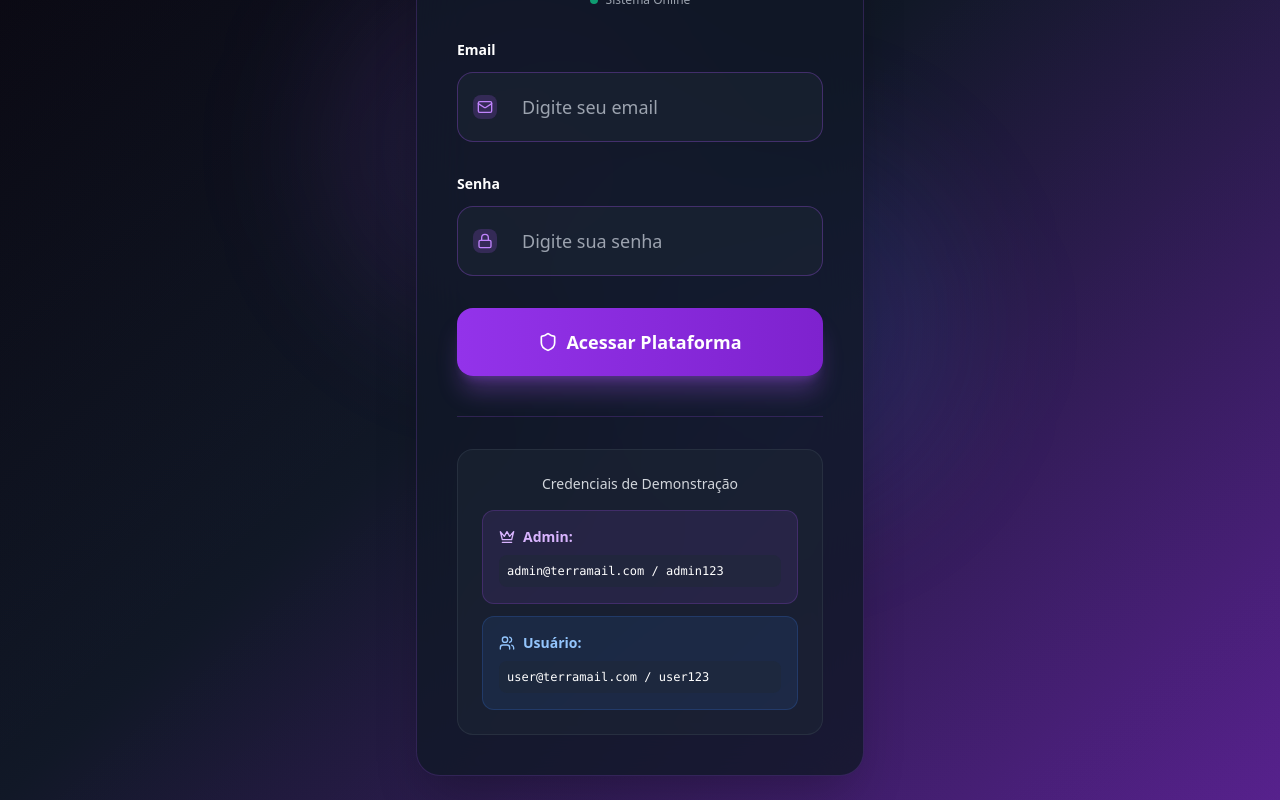
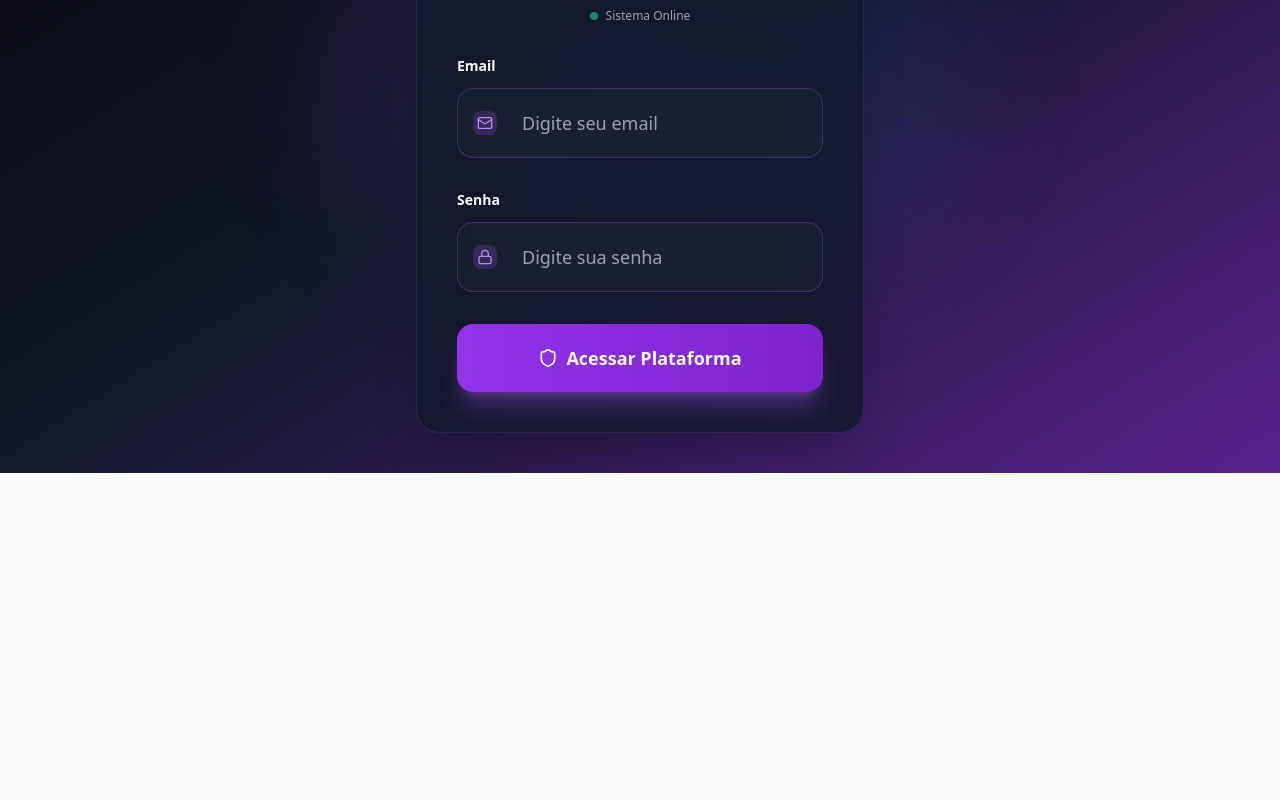
Before and after one commit to equipeway/cut, a React (Vite) app: page /login in a window 1280 px wide. Shown: the part 327-1127 px from the top of the page. After the commit the page ends 800 px from the top, so only its background shows below. Built offline with nearby package versions, Linux system fonts and the light colour scheme; no server answers.

Commit message:
Remover credenciais demo e adicionar redirecionamento Telegram

```diff
--- a/src/components/HomePage.tsx
+++ b/src/components/HomePage.tsx
@@ -36,8 +36,7 @@ function PlanCard({ plan, isPopular = false }: PlanCardProps) {
   ];
 
   const handlePurchase = () => {
-    // Handle purchase logic here
-    console.log('Purchase plan:', plan.name);
+    window.open('https://t.me/monetizei', '_blank');
   };
 
   return (
--- a/src/components/Login.tsx
+++ b/src/components/Login.tsx
@@ -134,36 +134,6 @@ export function Login() {
             </button>
           </form>
 
-          {/* Credenciais para teste */}
-          <div className="mt-10 pt-8 border-t border-purple-500/20">
-            <div className="bg-gray-800/50 rounded-2xl p-6 border border-gray-700/50">
-              <p className="text-gray-300 text-sm mb-4 text-center font-medium">Credenciais de Demonstração</p>
-              <div className="space-y-3 text-sm">
-                <div className="bg-purple-500/10 rounded-xl p-4 border border-purple-500/20">
-                  <div className="flex items-center justify-between mb-2">
-                    <span className="text-purple-300 font-semibold flex items-center gap-2">
-                      <Crown className="w-4 h-4" />
-                      Admin:
-                    </span>
-                  </div>
-                  <div className="text-white font-mono text-xs bg-gray-800/50 p-2 rounded-lg">
-                    admin@terramail.com / admin123
-                  </div>
-                </div>
-                <div className="bg-blue-500/10 rounded-xl p-4 border border-blue-500/20">
-                  <div className="flex items-center justify-between mb-2">
-                    <span className="text-blue-300 font-semibold flex items-center gap-2">
-                      <Users className="w-4 h-4" />
-                      Usuário:
-                    </span>
-                  </div>
-                  <div className="text-white font-mono text-xs bg-gray-800/50 p-2 rounded-lg">
-                    user@terramail.com / user123
-                  </div>
-                </div>
-              </div>
-            </div>
-          </div>
         </div>
       </div>
     </div>
```
